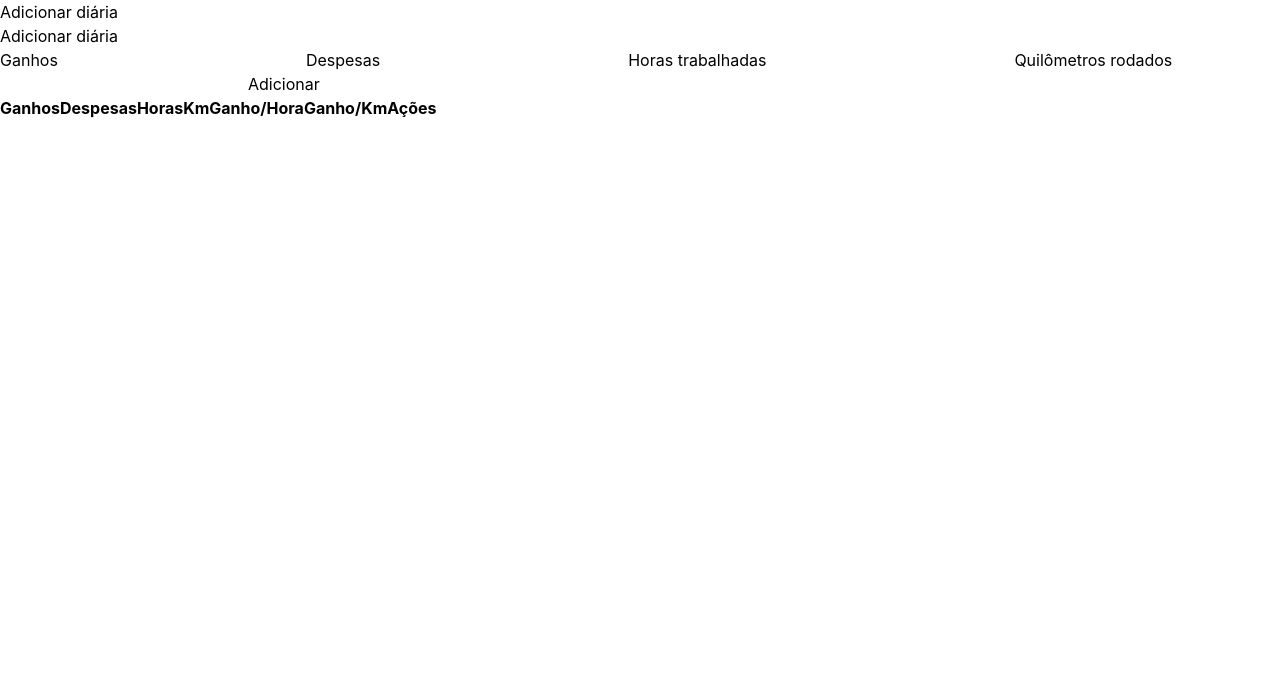
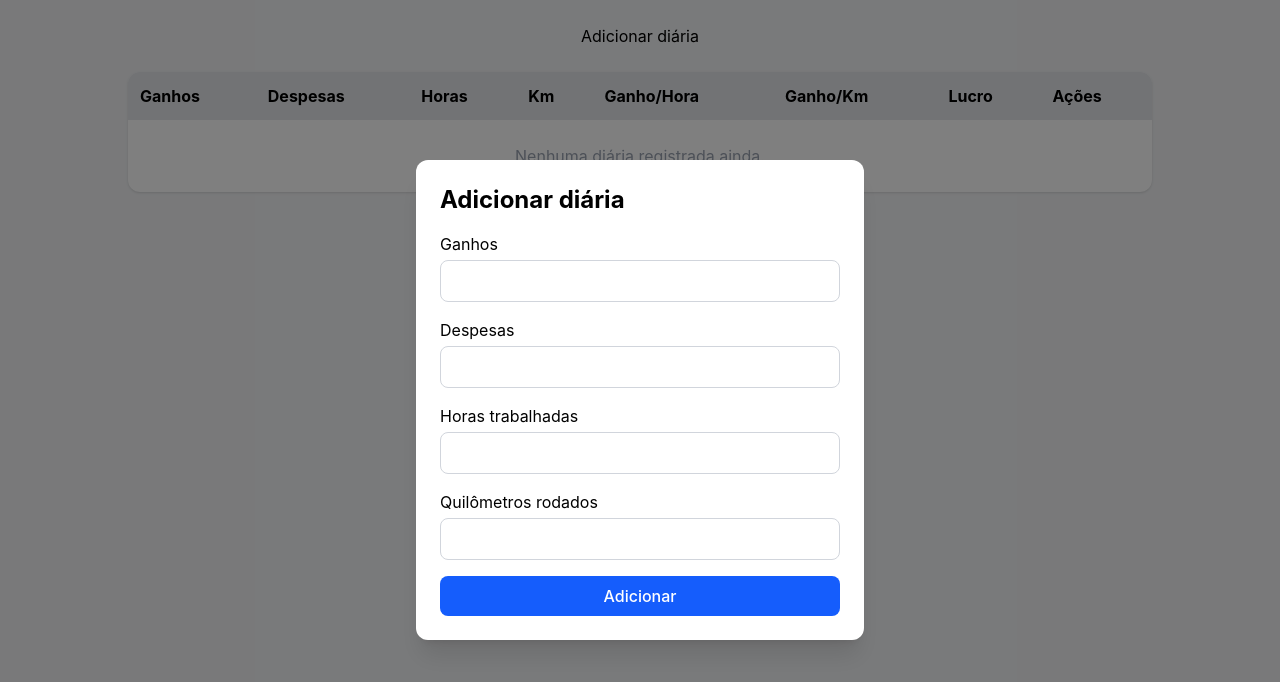
Before and after one commit to rodrigovalentimrs/driver-daily-dashboard, a React (Vite) app: page / in a window 1280 px wide. Both pictures are taken after a click on the button "Adicionar diária". Shown: the top 682 px of the page. Built offline with nearby package versions, Linux system fonts and the light colour scheme.

Commit message:
fix: corrige abertura do modal ao editar diária

```diff
--- a/src/App.jsx
+++ b/src/App.jsx
@@ -13,11 +13,12 @@ function App() {
     deleteData,
     openModal,
     isModalOpen,
-    closeModal
+    closeModal,
   } = useDailyData();
 
   return (
-    <main>
+    <main className="min-h-screen bg-gray-100 p-6">
+      <div className="max-w-5xl mx-auto flex flex-col gap-6">
         <button onClick={openModal}>Adicionar diária</button>
         <Modal isOpen={isModalOpen} onClose={closeModal}>
           <DailyForm
@@ -32,6 +33,7 @@ function App() {
           startEditData={startEditData}
           deleteData={deleteData}
         />
+      </div>
     </main>
   );
 }
--- a/src/components/DailyForm.jsx
+++ b/src/components/DailyForm.jsx
@@ -1,45 +1,66 @@
+import { Button } from "./ui/Button";
+import { Input } from "./ui/Input";
+
 export function DailyForm({ formData, handleSubmit, handleChange, editId }) {
   return (
-    <div>
-      <h2>{editId ? "Editar diária" : "Adicionar diária"}</h2>
-      <form onSubmit={handleSubmit}>
+    <div className="flex flex-col gap-4">
+      <h2 className="text-2xl font-bold">
+        {editId ? "Editar diária" : "Adicionar diária"}
+      </h2>
+      <form onSubmit={handleSubmit} className="flex flex-col gap-4">
+        <div className="flex flex-col gap-1">
           <label htmlFor="earnings">Ganhos</label>
-        <input
+          <Input
             type="number"
             name="earnings"
             id="earnings"
+            step="0.01"
+            min="0"
             value={formData.earnings}
             onChange={handleChange}
           />
+        </div>
 
+        <div className="flex flex-col gap-1">
           <label htmlFor="expenses">Despesas</label>
-        <input
+          <Input
             type="number"
             name="expenses"
             id="expenses"
+            step="0.01"
+            min="0"
             value={formData.expenses}
             onChange={handleChange}
           />
+        </div>
 
+        <div className="flex flex-col gap-1">
           <label htmlFor="workedHours">Horas trabalhadas</label>
-        <input
+          <Input
             type="number"
             name="workedHours"
             id="workedHours"
+            step="0.01"
+            min="0"
             value={formData.workedHours}
             onChange={handleChange}
           />
+        </div>
 
+        <div className="flex flex-col gap-1">
           <label htmlFor="distanceKm">Quilômetros rodados</label>
-        <input
+          <Input
             type="number"
             name="distanceKm"
             id="distanceKm"
+            step="0.01"
+            min="0"
             value={formData.distanceKm}
             onChange={handleChange}
           />
+        </div>
 
-        <button type="submit">{editId ? "Salvar" : "Adicionar"}</button>
+        <Button type="submit">{editId ? "Salvar" : "Adicionar"}</Button>
       </form>
     </div>
   );
--- a/src/components/DailyTable.jsx
+++ b/src/components/DailyTable.jsx
@@ -2,28 +2,37 @@ import { DailyTableRow } from "./DailyTableRow";
 
 export function DailyTable({ list, startEditData, deleteData }) {
   return (
-    <table>
-      <thead>
-        <tr>
-          <th>Ganhos</th>
-          <th>Despesas</th>
-          <th>Horas</th>
-          <th>Km</th>
-          <th>Ganho/Hora</th>
-          <th>Ganho/Km</th>
-          <th>Ações</th>
+    <table className="w-full bg-white rounded-xl overflow-hidden shadow">
+      <thead className="bg-gray-200">
+        <tr className="text-left">
+          <th className="p-3">Ganhos</th>
+          <th className="p-3">Despesas</th>
+          <th className="p-3">Horas</th>
+          <th className="p-3">Km</th>
+          <th className="p-3">Ganho/Hora</th>
+          <th className="p-3">Ganho/Km</th>
+          <th className="p-3">Lucro</th>
+          <th className="p-3">Ações</th>
         </tr>
       </thead>
 
       <tbody>
-        {list.map((item) => (
+        {list.length === 0 ? (
+          <tr>
+            <td colSpan={8} className="p-6 text-center text-gray-400">
+              Nenhuma diária registrada ainda.
+            </td>
+          </tr>
+        ) : (
+          list.map((item) => (
             <DailyTableRow
               key={item.id}
               item={item}
               startEditData={startEditData}
               deleteData={deleteData}
             />
-        ))}
+          ))
+        )}
       </tbody>
     </table>
   );
--- a/src/components/DailyTableRow.jsx
+++ b/src/components/DailyTableRow.jsx
@@ -1,3 +1,6 @@
+import { Button } from "./ui/Button";
+import { formatCurrency } from "./ui/formatters/formatCurrency";
+
 export function DailyTableRow({ item, startEditData, deleteData }) {
   const earnings = Number(item.earnings);
   const expenses = Number(item.expenses);
@@ -9,19 +12,19 @@ export function DailyTableRow({ item, startEditData, deleteData }) {
   const gainPerKm = km > 0 ? (earnings / km).toFixed(2) : 0;
 
   return (
-    <tr>
-      <td>{item.earnings}</td>
-      <td>{item.expenses}</td>
-      <td>{item.workedHours}</td>
-      <td>{item.distanceKm}</td>
-      <td>{gainPerHour}</td>
-      <td>{gainPerKm}</td>
-      <td>{profit}</td>
+    <tr className="border-b hover:bg-gray-50 transition">
+      <td className="p-3">{formatCurrency(item.earnings)}</td>
+      <td className="p-3">{formatCurrency(item.expenses)}</td>
+      <td className="p-3">{item.workedHours}</td>
+      <td className="p-3">{item.distanceKm}</td>
+      <td className="p-3">{formatCurrency(gainPerHour)}</td>
+      <td className="p-3">{formatCurrency(gainPerKm)}</td>
+      <td className="p-3">{formatCurrency(profit)}</td>
 
-      <td>
-        <button onClick={() => startEditData(item.id)}>Editar</button>
+      <td className="p-3">
+        <Button variant="secondary" onClick={() => startEditData(item.id)}>Editar</Button>
 
-        <button onClick={() => deleteData(item.id)}>Excluir</button>
+        <Button variant="danger" onClick={() => deleteData(item.id)}>Excluir</Button>
       </td>
     </tr>
   );
--- a/src/components/Modal.jsx
+++ b/src/components/Modal.jsx
@@ -2,8 +2,26 @@ export function Modal({ children, isOpen, onClose }) {
   if (!isOpen) return null;
 
   return (
-    <div className="modal-overlay" onClick={onClose}>
-      <div className="modal-content" onClick={(e) => e.stopPropagation()}>
+    <div
+      className="
+        fixed inset-0
+        bg-black/50
+        flex items-center justify-center
+        p-4
+      "
+      onClick={onClose}
+    >
+      <div
+        className="
+          bg-white
+          rounded-xl
+          shadow-xl
+          w-full
+          max-w-md
+          p-6
+        "
+        onClick={(e) => e.stopPropagation()}
+      >
         {children}
       </div>
     </div>
--- /dev/null
+++ b/src/components/ui/Button.jsx
@@ -0,0 +1,32 @@
+export function Button({
+  children,
+  variant = "primary",
+  ...props
+}) {
+  const variants = {
+    primary:
+      "bg-blue-600 hover:bg-blue-700 text-white",
+
+    danger:
+      "bg-red-600 hover:bg-red-700 text-white",
+
+    secondary:
+      "bg-gray-200 hover:bg-gray-300 text-gray-800",
+  };
+
+  return (
+    <button
+      className={`
+        px-4
+        py-2
+        rounded-lg
+        transition
+        font-medium
+        ${variants[variant]}
+      `}
+      {...props}
+    >
+      {children}
+    </button>
+  );
+}
--- /dev/null
+++ b/src/components/ui/Input.jsx
@@ -0,0 +1,18 @@
+export function Input(props) {
+  return (
+    <input
+      className="
+        w-full
+        border
+        border-gray-300
+        rounded-lg
+        px-3
+        py-2
+        outline-none
+        focus:ring-2
+        focus:ring-blue-500
+      "
+      {...props}
+    />
+  );
+}
--- a/src/hooks/useDailyData.js
+++ b/src/hooks/useDailyData.js
@@ -79,6 +79,7 @@ export function useDailyData() {
         });
 
         setEditId(id);
+        openModal();
     }
 
     function updateData() {
@@ -109,7 +110,6 @@ export function useDailyData() {
         editId,
         handleChange,
         handleSubmit,
-        addData,
         startEditData,
         isModalOpen,
         deleteData,
```
Lines whose indentation alone changed are shown as unchanged.
